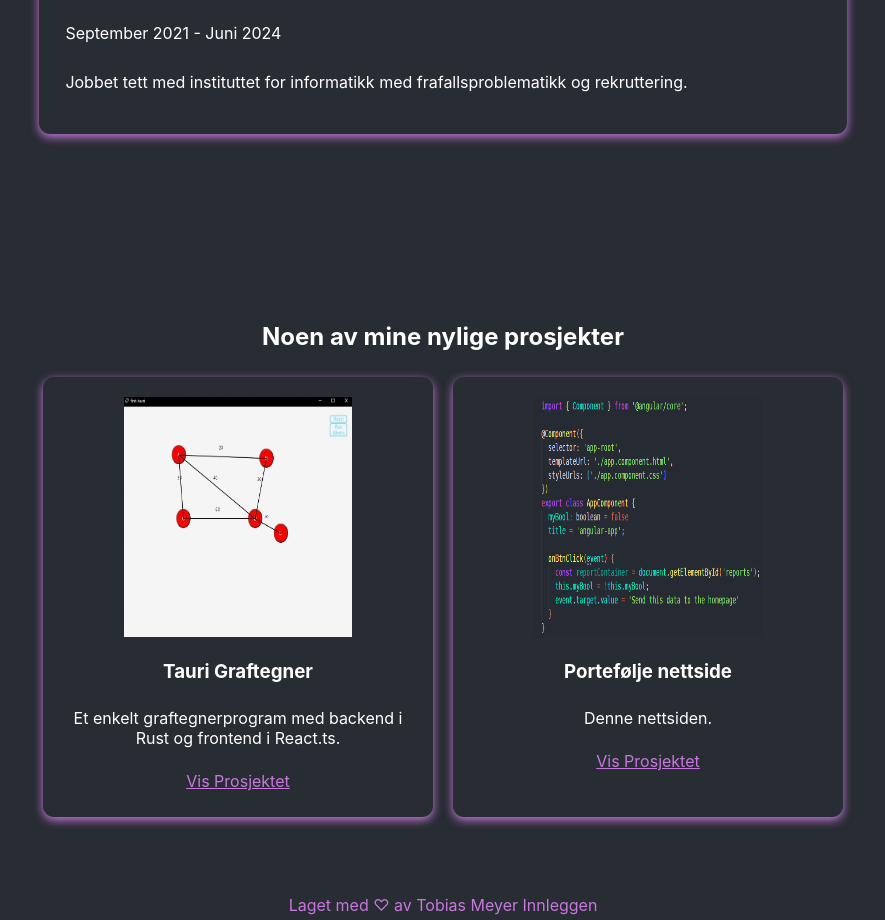
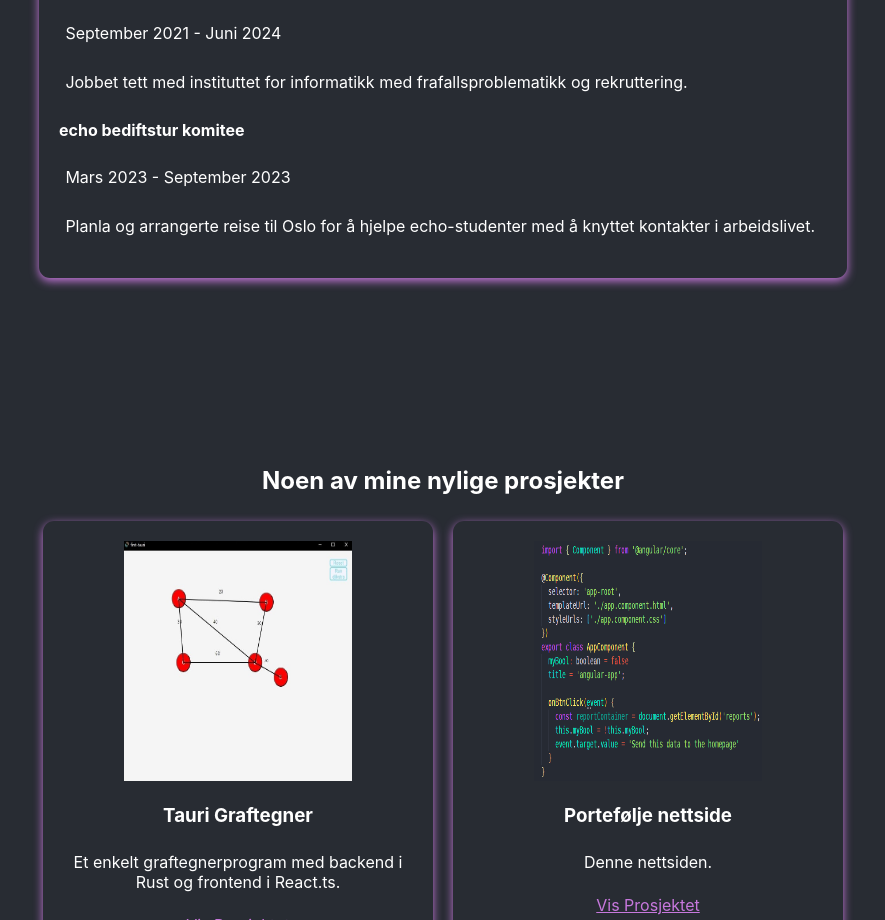
Before and after one commit to 2bias123/my-portfolio, a React (Create React App) app: page / in a window 1280 px wide. Shown: the part 2640-3560 px from the top of the page, without its empty margins (197-1082 px from the left). Built offline with nearby package versions, Linux system fonts and the light colour scheme.

Commit message:
made minor changes to site content

```diff
--- a/src/components/components/RecentProjects/Projects.tsx
+++ b/src/components/components/RecentProjects/Projects.tsx
@@ -1,7 +1,7 @@
 import React from "react";
 import "./ProjectsStyle.css"
-import rust from "./tauri.jpg"
-import reactSvg from "./image-1.png"
+import tauri from "./tauri.jpg"
+import codeSnippet from "./image-1.png"
 
 
 const Projects: React.FC = () => {
@@ -11,7 +11,7 @@ const Projects: React.FC = () => {
             <div className="projects-container">
                 <div className="project-container project-card">
                     <img
-                    src={rust}
+                    src={tauri}
                     alt="project"
                     loading="lazy"
                     className="project-image"
@@ -22,7 +22,7 @@ const Projects: React.FC = () => {
                 </div>
                 <div className="project-container project-card">
                     <img
-                    src={reactSvg}
+                    src={codeSnippet}
                     alt="project"
                     loading="lazy"
                     className="project-image"
--- a/src/components/components/TextContainer/Resume.tsx
+++ b/src/components/components/TextContainer/Resume.tsx
@@ -57,6 +57,9 @@ const Resume: React.FC = () => {
                     <h4>Styremedlem echo - Gnist undergruppe av linjeforeningen</h4>
                     <p>September 2021 - Juni 2024</p>
                     <p>Jobbet tett med instituttet for informatikk med frafallsproblematikk og rekruttering.</p>
+                    <h4>echo bediftstur komitee</h4>
+                    <p>Mars 2023 - September 2023</p>
+                    <p>Planla og arrangerte reise til Oslo for å hjelpe echo-studenter med å knyttet kontakter i arbeidslivet.</p>
                 </div>
             </div>
         </section>
```
